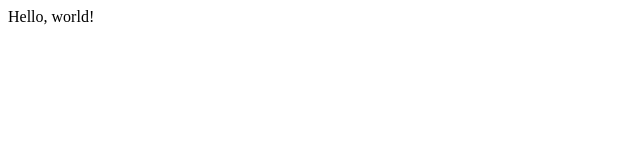
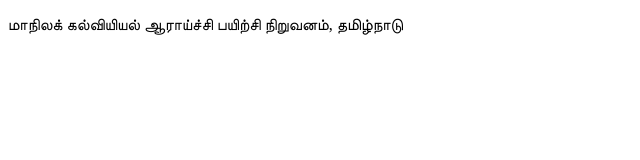
Before and after one commit to rvkmar/sample_website, a plain HTML site: page index.html in a window 1280 px wide. Shown: the whole page, without its empty margins (0-640 px from the left). Drawn offline with Linux system fonts and the light colour scheme.

Commit message:
Modify in Tamil

```diff
--- a/index.html
+++ b/index.html
@@ -1 +1,10 @@
-<p>Hello, world!</p>
+<!DOCTYPE html>
+<html>
+  <head>
+	<title>மாநிலக் கல்வியியல் ஆராய்ச்சி பயிற்சி நிறுவனம், தமிழ்நாடு </title>
+	<meta charset="utf-8">
+  </head>
+  <body>
+    <p>மாநிலக் கல்வியியல் ஆராய்ச்சி பயிற்சி நிறுவனம், தமிழ்நாடு </p>
+  </body>
+</html>
```
